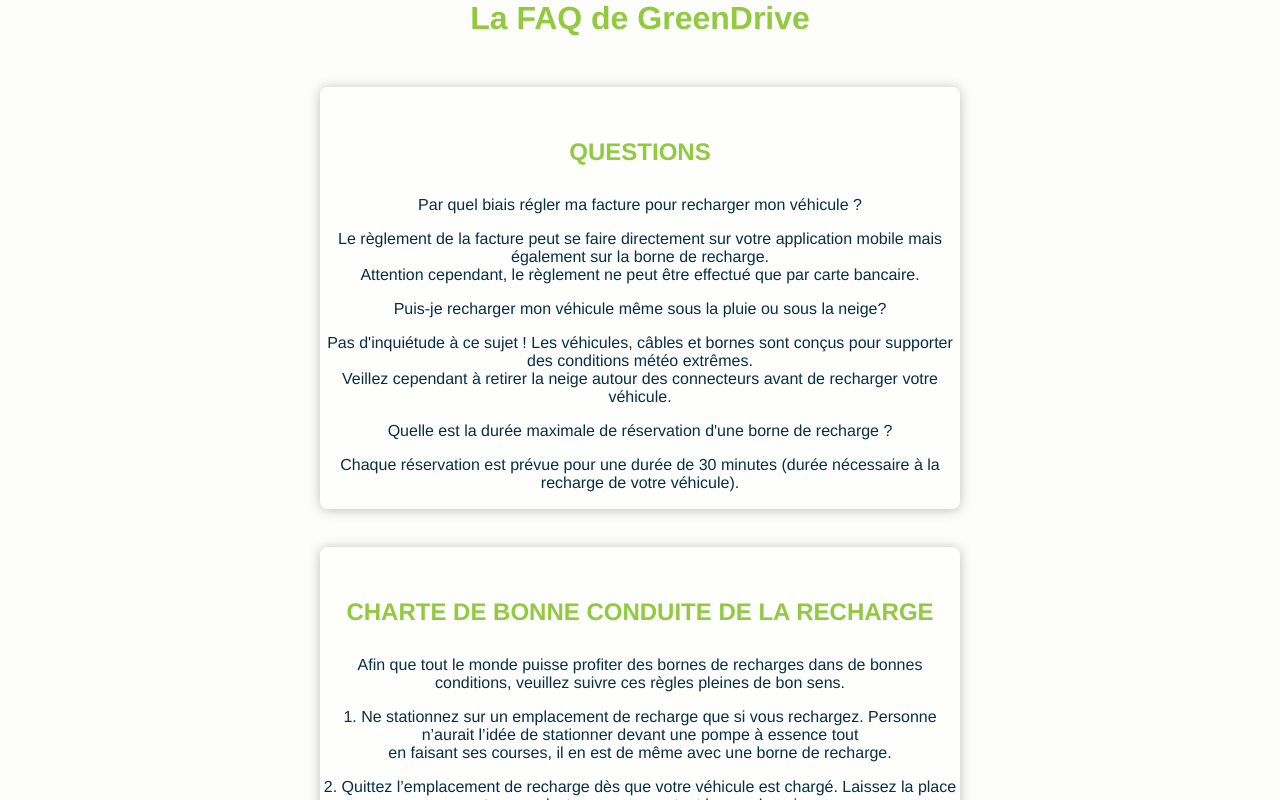
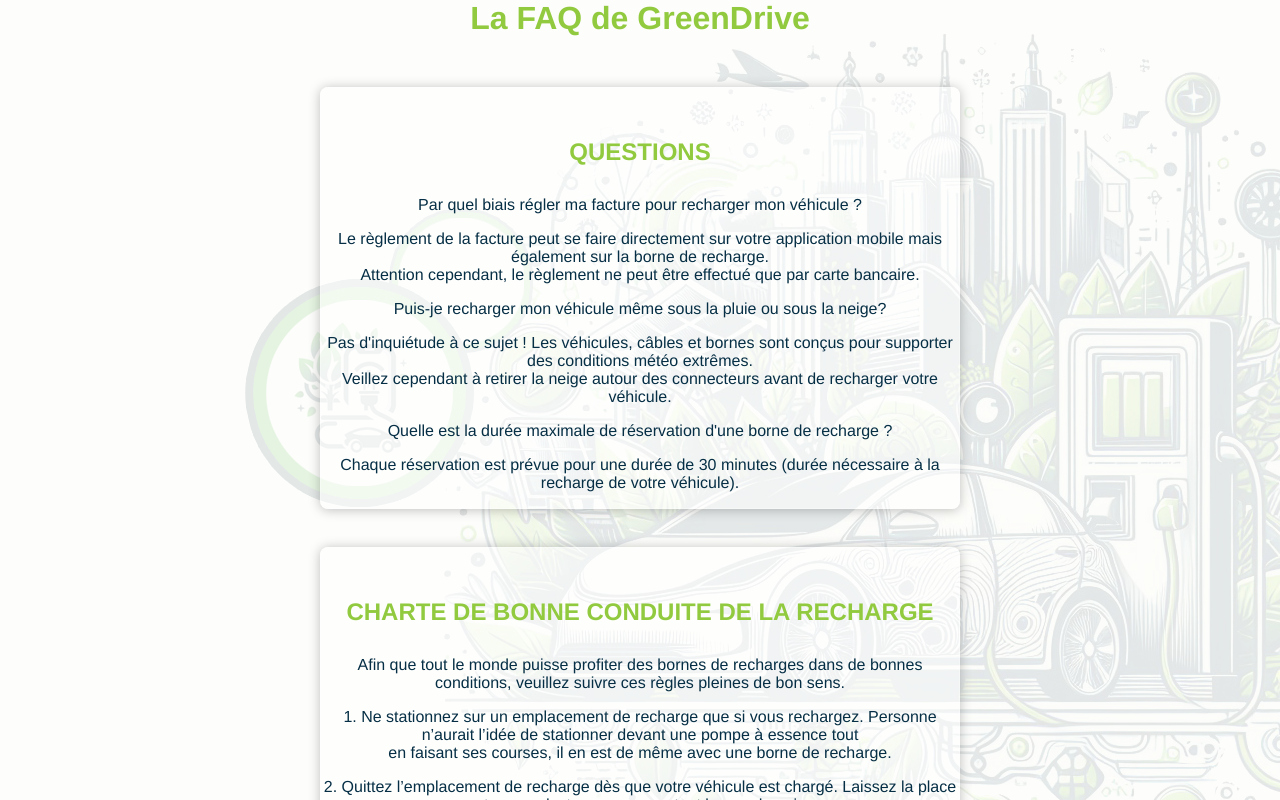
Before and after one commit to vinz-DY/TestGreendrive, a React (Vite) app in the folder frontend/: page /faq in a window 1280 px wide. Shown: the top 800 px of the page. Built offline with nearby package versions, Linux system fonts and the light colour scheme; no server answers.

Commit message:
ajout d'un background pour la FAQ

```diff
--- a/frontend/src/components/Faq/Faq.css
+++ b/frontend/src/components/Faq/Faq.css
@@ -9,6 +9,9 @@
   align-items: center;
   text-align: center;
   font-family: "Franklin Gothic Medium", "Arial Narrow", Arial, sans-serif;
+  background-image: url("../../assets/carOpacity.png");
+  background-repeat: no-repeat;
+  width: 100%;
 }
 
 .questions-faq {
```
